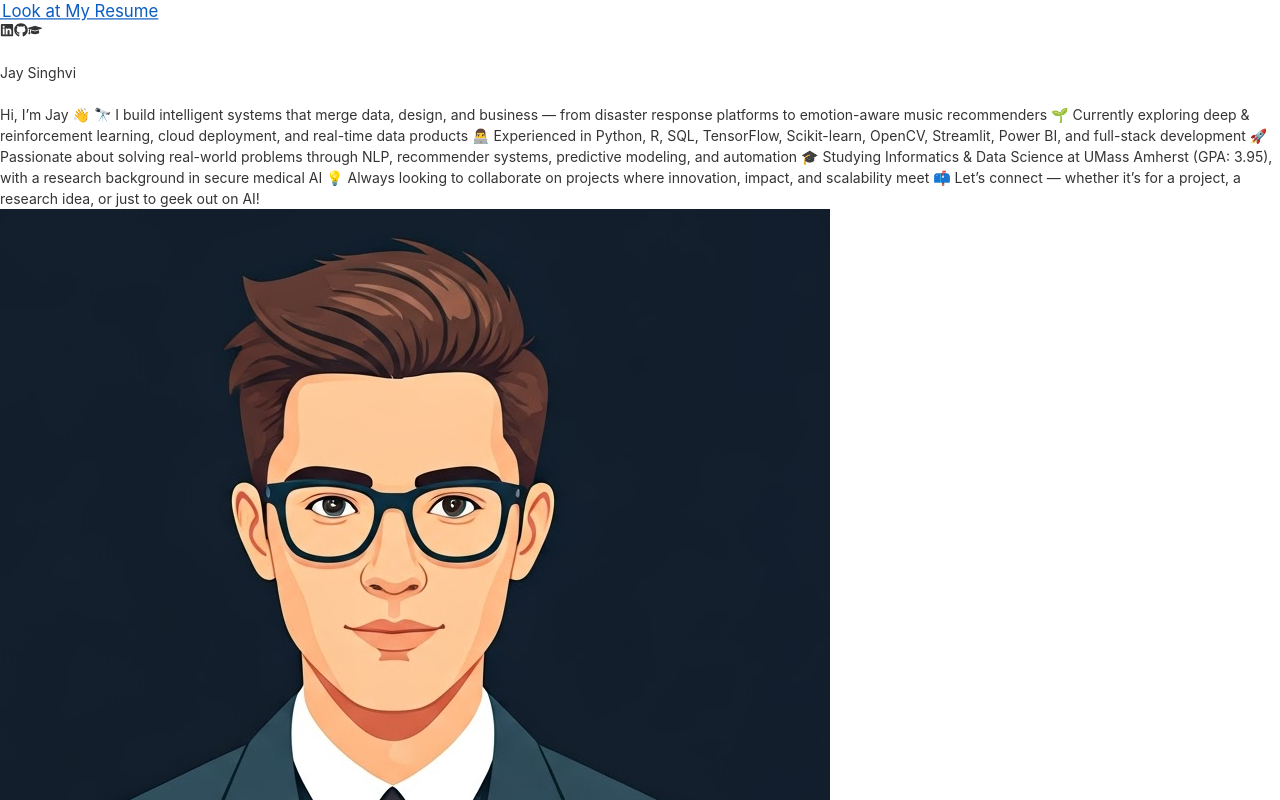
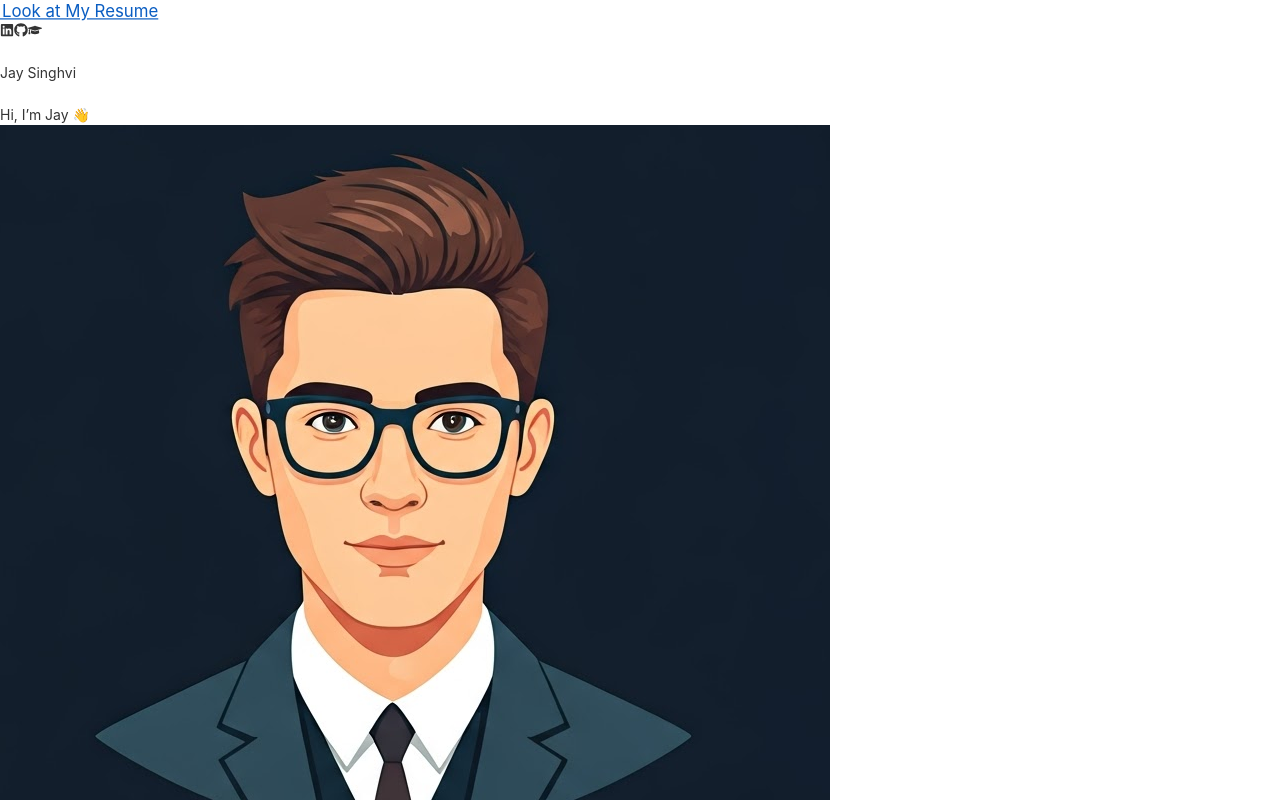
Before and after one commit to JaySinghvi/personal-website, a React (Vite) app: page / in a window 1280 px wide. Shown: the top 800 px of the page. Built offline with nearby package versions, Linux system fonts and the light colour scheme.

Commit message:
Update index.js

```diff
--- a/src/constants/index.js
+++ b/src/constants/index.js
@@ -3,15 +3,14 @@ import project2 from "../assets/projects/tech.png";
 import project3 from "../assets/projects/news.png";
 import project4 from "../assets/projects/entertainment.png";
 
-export const HERO_CONTENT = `Hi, I’m Jay 👋
-🔭 I build intelligent systems that merge data, design, and business — from disaster response platforms to emotion-aware music recommenders
-🌱 Currently exploring deep & reinforcement learning, cloud deployment, and real-time data products
-👨‍💻 Experienced in Python, R, SQL, TensorFlow, Scikit-learn, OpenCV, Streamlit, Power BI, and full-stack development
-🚀 Passionate about solving real-world problems through NLP, recommender systems, predictive modeling, and automation
-🎓 Studying Informatics & Data Science at UMass Amherst (GPA: 3.95), with a research background in secure medical AI
-💡 Always looking to collaborate on projects where innovation, impact, and scalability meet
-📫 Let’s connect — whether it’s for a project, a research idea, or just to geek out on AI!`
-  ;
+export const HERO_CONTENT = `Hi, I’m Jay 👋`;
+`🔭 I build intelligent systems that merge data, design, and business — from disaster response platforms to emotion-aware music recommenders`;
+`🌱 Currently exploring deep & reinforcement learning, cloud deployment, and real-time data products`;
+`👨‍💻 Experienced in Python, R, SQL, TensorFlow, Scikit-learn, OpenCV, Streamlit, Power BI, and full-stack development`;
+`🚀 Passionate about solving real-world problems through NLP, recommender systems, predictive modeling, and automation`;
+`🎓 Studying Informatics & Data Science at UMass Amherst (GPA: 3.95), with a research background in secure medical AI`;
+`💡 Always looking to collaborate on projects where innovation, impact, and scalability meet`;
+`📫 Let’s connect — whether it’s for a project, a research idea, or just to geek out on AI!`;
 
 
 export const EXPERIENCES = [
```
